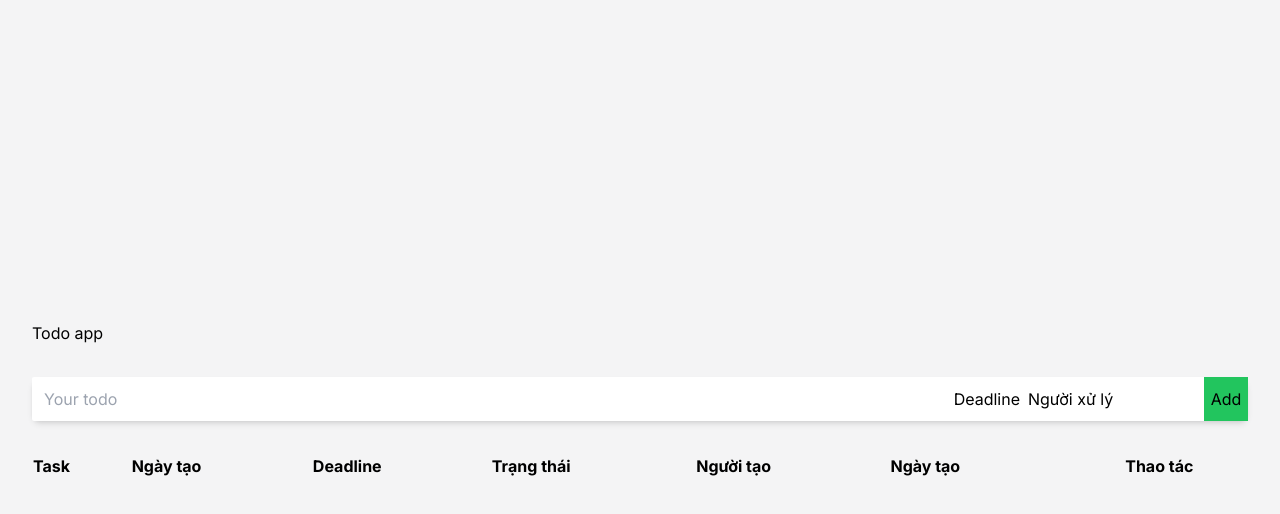
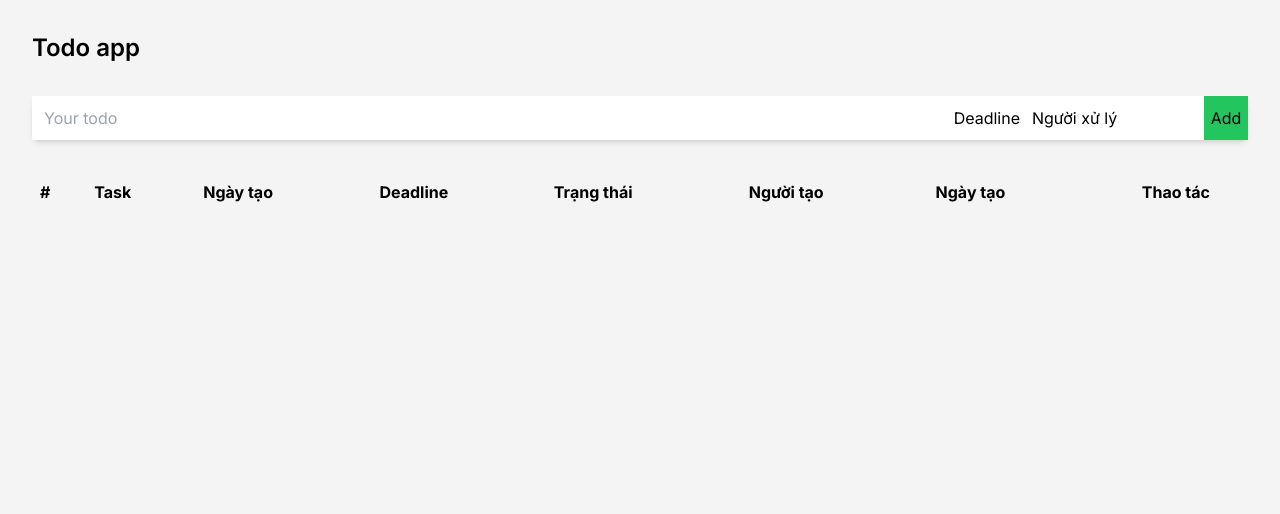
Before and after one commit to Vietvie/todo-nextjs, a Next.js app: page /todo in a window 1280 px wide. Shown: the top 514 px of the page. Built offline with nearby package versions, Linux system fonts and the light colour scheme.

Commit message:
init state

```diff
--- a/app/todo/TodoList.tsx
+++ b/app/todo/TodoList.tsx
@@ -2,7 +2,8 @@ import Select from '@/components/Select';
 import TodoState from '@/models/TodoState';
 import { AppDispatch } from '@/store';
 import { todoAction } from '@/store/todoSlice';
-import { faXmark } from '@fortawesome/free-solid-svg-icons';
+import convertStatus from '@/utils/convertStatus';
+import { faTrashAlt } from '@fortawesome/free-solid-svg-icons';
 import { FontAwesomeIcon } from '@fortawesome/react-fontawesome';
 import { format } from 'date-fns';
 import React from 'react';
@@ -34,6 +35,7 @@ const TodoList: React.FC<todoList> = ({ list, onRemove }) => {
         select: { value: string; label: string },
         id?: number
     ) => {
+        console.log(id, select);
         if (!id) return;
         dispatch(
             todoAction.updateStatus({
@@ -44,44 +46,54 @@ const TodoList: React.FC<todoList> = ({ list, onRemove }) => {
     };
 
     return (
-        <div>
-            <div>
+        <div className="h-full">
             <table className="w-full">
-                    <thead className="text-left">
+                <thead className="text-left sticky top-0 p-2 bg-zinc-100 z-1">
                     <tr>
-                            <th>Task</th>
-                            <th>Ngày tạo</th>
-                            <th>Deadline</th>
-                            <th>Trạng thái</th>
-                            <th>Người tạo</th>
-                            <th>Ngày tạo</th>
+                        <th className="p-2">#</th>
+                        <th className="p-2">Task</th>
+                        <th className="p-2">Ngày tạo</th>
+                        <th className="p-2">Deadline</th>
+                        <th className="p-2">Trạng thái</th>
+                        <th className="p-2">Người tạo</th>
+                        <th className="p-2">Ngày tạo</th>
                         <th className=" text-center">Thao tác</th>
                     </tr>
                 </thead>
                 <tbody>
                     {list.map((el, index) => (
-                            <tr key={index}>
-                                <td>{el.name}</td>
-                                <td>{format(el.creatTime, 'dd/MM/yyyy')}</td>
-                                <td>{format(el.deadlineTime, 'dd/MM/yyyy')}</td>
-                                <td>
+                        <tr
+                            key={index}
+                            className="bg-white hover:bg-slate-200 rounded-lg"
+                        >
+                            <td className="p-2">{index + 1}</td>
+                            <td className="p-2">{el.name}</td>
+                            <td className="p-2">
+                                {format(el.creatTime, 'dd/MM/yyyy')}
+                            </td>
+                            <td className="p-2">
+                                {format(el.deadlineTime, 'dd/MM/yyyy')}
+                            </td>
+                            <td className="p-2">
                                 <Select
+                                    titleStyle={convertStatus(el.status).style}
+                                    id={el.id}
                                     options={statusOptions}
                                     value={{
                                         value: el.status,
-                                            label: 'pending',
+                                        label: convertStatus(el.status).label,
                                     }}
                                     onSelect={handleUpdateStatus}
                                 />
                             </td>
-                                <td>{el.createBy}</td>
-                                <td>{el.processBy}</td>
-                                <td className="flex justify-center">
+                            <td className="p-2">{el.createBy}</td>
+                            <td className="p-2">{el.processBy}</td>
+                            <td className="p-2 flex justify-center">
                                 <span
                                     onClick={() => onRemove(el.id)}
                                     className="h-10 aspect-square hover:bg-slate-200 flex items-center justify-center "
                                 >
-                                        <FontAwesomeIcon icon={faXmark} />
+                                    <FontAwesomeIcon icon={faTrashAlt} />
                                 </span>
                             </td>
                         </tr>
@@ -89,7 +101,6 @@ const TodoList: React.FC<todoList> = ({ list, onRemove }) => {
                 </tbody>
             </table>
         </div>
-        </div>
     );
 };
 
--- a/app/todo/page.tsx
+++ b/app/todo/page.tsx
@@ -11,15 +11,19 @@ function Todo() {
     const options = [
         {
             value: 'viet',
-            label: 'Viet Nguyen',
+            label: 'Việt',
         },
         {
             value: 'dao',
-            label: 'Dao',
+            label: 'Đạo',
         },
         {
             value: 'dong',
-            label: 'Dong',
+            label: 'Đông',
+        },
+        {
+            value: 'thinh',
+            label: 'Thịnh',
         },
     ];
     const [todo, setTodo] = useState('');
@@ -33,7 +37,7 @@ function Todo() {
     const inputRef = useRef<HTMLInputElement>(null);
     const dateRef = useRef<HTMLInputElement>(null);
     const handleInput = (e: FormEvent<HTMLInputElement>) => {
-        const value = setTodo(e.currentTarget.value.trim());
+        const value = setTodo(e.currentTarget.value);
     };
 
     console.log(todoList);
@@ -43,7 +47,7 @@ function Todo() {
             dispatch(
                 todoAction.addTodo(
                     new TodoState(
-                        todo,
+                        todo.trim(),
                         new Date(date).getTime(),
                         'pending',
                         'Viet', // Default hardcode
@@ -78,9 +82,9 @@ function Todo() {
         setDate(e.currentTarget.value);
     };
     return (
-        <div className="h-screen flex text-black bg-zinc-100 flex-col justify-center items-center ">
-            <div className="w-full p-8 flex flex-col gap-8">
-                <h1 className="text-black">Todo app</h1>
+        <div className="h-screen flex text-black bg-zinc-100 flex-col items-center ">
+            <div className="w-full p-8 flex flex-col gap-8 h-full overflow-auto">
+                <h1 className="text-black font-semibold text-2xl">Todo app</h1>
                 <div className="flex gap-2 items-center bg-white rounded-lg shadow-md ">
                     <input
                         onKeyDown={handleEnter}
@@ -119,7 +123,9 @@ function Todo() {
                         Add
                     </button>
                 </div>
-                <TodoList list={todoList} onRemove={handleRemove} />
+                <div className="flex-1 overflow-auto">
+                    <TodoList list={todoList} onRemove={handleRemove} />
+                </div>
             </div>
         </div>
     );
--- a/components/Select.tsx
+++ b/components/Select.tsx
@@ -2,12 +2,13 @@ import { id } from 'date-fns/locale';
 import React, { useState } from 'react';
 
 const Select: React.FC<{
+    titleStyle?: string;
     id?: number;
     options: { value: string; label: string }[];
     placehodler?: string | undefined;
     onSelect: (select: { value: string; label: string }, id?: number) => void;
     value: { value: string; label: string } | null;
-}> = ({ options, placehodler, value, onSelect, id }) => {
+}> = ({ options, placehodler, value, onSelect, id, titleStyle }) => {
     const [openSelect, setOpenSelect] = useState<boolean>(false);
     const handleOpen = () => {
         setOpenSelect((prev) => !prev);
@@ -20,6 +21,7 @@ const Select: React.FC<{
         select: { value: string; label: string },
         id?: number
     ) => {
+        console.log('select');
         onSelect(select, id);
         setOpenSelect(false);
     };
@@ -31,10 +33,12 @@ const Select: React.FC<{
             className="h-full whitespace-nowrap relative flex items-center cursor-default"
             tabIndex={1}
         >
-            <span>{value ? value.label : placehodler || 'select...'}</span>
+            <span className={`${titleStyle || ''} py-[2px] px-1 rounded-lg`}>
+                {value ? value.label : placehodler || 'select...'}
+            </span>
             <ul
                 onClick={(e) => e.stopPropagation()}
-                className={`absolute top-full mt-1 w-full bg-white ${
+                className={`absolute z-10 top-full mt-1 w-full bg-white ${
                     !openSelect && 'hidden'
                 }`}
             >
--- a/store/todoSlice.ts
+++ b/store/todoSlice.ts
@@ -7,7 +7,7 @@ const todoSlice = createSlice({
     initialState,
     reducers: {
         addTodo: (state, action: PayloadAction<TodoState>) => {
-            return [action.payload, ...state];
+            return [...state, action.payload];
         },
         removeTodo: (state, action: PayloadAction<number>) => {
             return state.filter((el) => el.id !== action.payload);
@@ -17,8 +17,9 @@ const todoSlice = createSlice({
             action: PayloadAction<{ id: number; status: string }>
         ) => {
             return state.map((el) => {
-                if (el.id === action.payload.id)
+                if (el.id === action.payload.id) {
                     return { ...el, status: action.payload.status };
+                }
                 return el;
             });
         },
--- /dev/null
+++ b/utils/convertStatus.ts
@@ -0,0 +1,33 @@
+const convertStatus = (status: string) => {
+    let statusConverted: { label: string; style: string } = {
+        label: 'Đang xử lý',
+        style: 'bg-orange-100 text-orange-600',
+    };
+    switch (status) {
+        case 'pending':
+            statusConverted = {
+                label: 'Đang xử lý',
+                style: 'bg-orange-100 text-orange-600',
+            };
+            break;
+        case 'completed':
+            statusConverted = {
+                label: 'Đã hoàn thành',
+                style: 'text-green-600 bg-green-100',
+            };
+            break;
+        case 'cancelled':
+            statusConverted = {
+                label: 'Đã huỷ',
+                style: 'text-gray-600 bg-gray-200',
+            };
+            break;
+
+        default:
+            break;
+    }
+
+    return statusConverted;
+};
+
+export default convertStatus;
```
Lines whose indentation alone changed are shown as unchanged.
